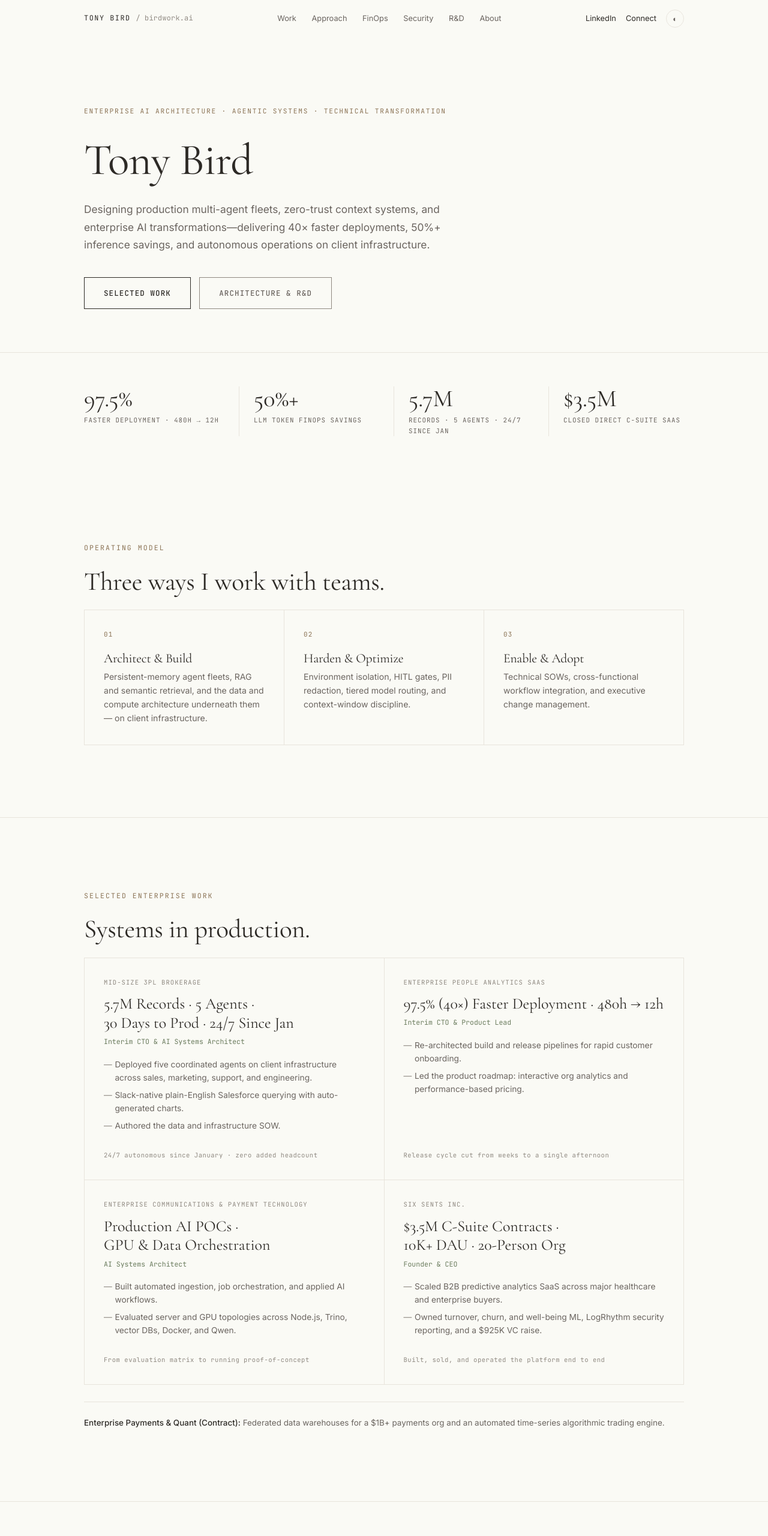
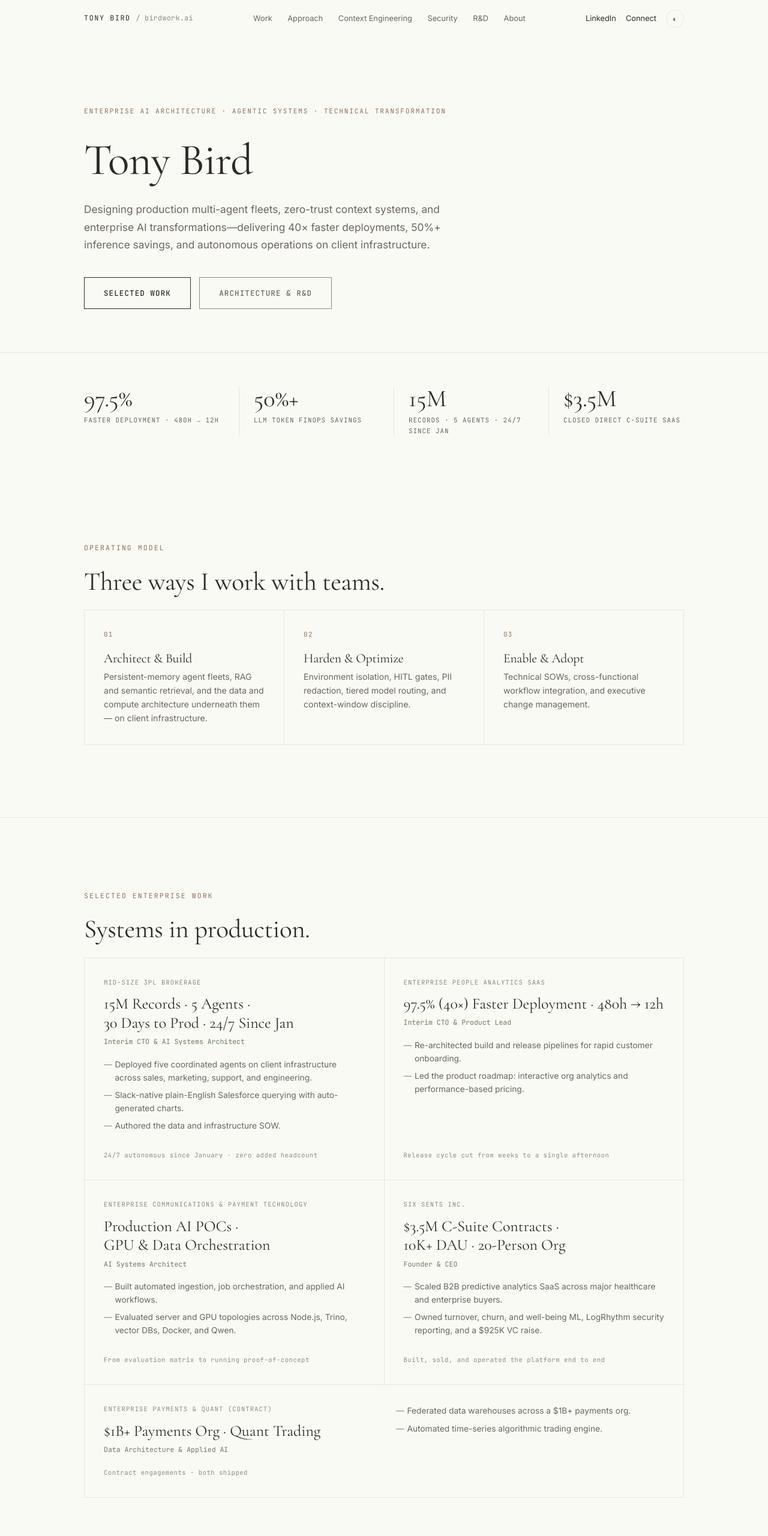
Before and after one commit to birdanth/birdwork.ai, a plain HTML site: page index.html in a window 1280 px wide. Shown: the top 2560 px of the page at 60% size. Drawn offline with nearby package versions, Linux system fonts and the light colour scheme.

Commit message:
§⊨ copy edits — payments card, Context Engineering, 15M, KORE
- payments/quant engagement promoted from a footnote strip to a full-width fifth
  case card inside the grid (2-col inner split aligned to the grid seam)
- nav + footer label and section heading now read Context Engineering
- 3PL card and stat bar report 15M records
- KORE fully capitalised everywhere, trailing period dropped from the R&D heading

```diff
--- a/index.html
+++ b/index.html
@@ -105,6 +105,9 @@ nav.scrolled{border-bottom-color:var(--border)}
 
 /* work */
 .work-card{background:var(--bg);padding:2rem;display:flex;flex-direction:column}
+.work-card.wide{grid-column:span 2;display:grid;grid-template-columns:1fr 1fr;column-gap:2.5rem;align-items:start}
+.work-card.wide .tag{grid-column:1/-1;margin-top:.2rem;padding-top:0}
+@media(max-width:900px){.work-card.wide{grid-template-columns:1fr;gap:1rem}}
 .work-card .client{font-family:'JetBrains Mono',monospace;font-size:.66rem;letter-spacing:.1em;text-transform:uppercase;color:var(--fg-dim);margin-bottom:.7rem}
 .work-card .metric{font-family:'Cormorant Garamond',serif;font-size:1.62rem;line-height:1.22;margin-bottom:.35rem;color:var(--fg);text-wrap:balance}
 .work-card .role{font-size:.72rem;color:var(--accent-green);font-family:'JetBrains Mono',monospace;margin-bottom:1.1rem}
@@ -112,8 +115,6 @@ nav.scrolled{border-bottom-color:var(--border)}
 .work-card li{padding-left:1.15rem;position:relative;margin-bottom:.45rem}
 .work-card li::before{content:"—";position:absolute;left:0;color:var(--fg-dim)}
 .work-card .tag{margin-top:auto;padding-top:1.4rem;font-family:'JetBrains Mono',monospace;font-size:.66rem;color:var(--fg-dim);letter-spacing:.05em}
-.proof-strip{margin-top:1.75rem;padding-top:1.4rem;border-top:1px solid var(--border);font-size:.84rem}
-.proof-strip strong{color:var(--fg);font-weight:500}
 
 /* finops */
 .callout{background:var(--bg);padding:1.6rem}
@@ -203,7 +204,7 @@ footer{padding:1.6rem 0 2rem;font-family:'JetBrains Mono',monospace;font-size:.7
   <div class="nav-inner">
     <a href="#top" class="brand">Tony Bird <span>/ birdwork.ai</span></a>
     <div class="nav-links">
-      <a href="#work">Work</a><a href="#approach">Approach</a><a href="#finops">FinOps</a><a href="#security">Security</a><a href="#research">R&amp;D</a><a href="#about">About</a>
+      <a href="#work">Work</a><a href="#approach">Approach</a><a href="#finops">Context Engineering</a><a href="#security">Security</a><a href="#research">R&amp;D</a><a href="#about">About</a>
     </div>
     <div class="nav-right">
       <a href="https://www.linkedin.com/in/anthonymbird/" data-href="linkedin" rel="me" class="hide-sm">LinkedIn</a>
@@ -216,7 +217,7 @@ footer{padding:1.6rem 0 2rem;font-family:'JetBrains Mono',monospace;font-size:.7
 
 <div class="drawer" id="drawer" data-open="false">
   <button class="drawer-close" id="drawerClose" aria-label="Close menu">×</button>
-  <a href="#work">Work</a><a href="#approach">Approach</a><a href="#finops">FinOps</a><a href="#security">Security</a><a href="#research">R&amp;D</a><a href="#about">About</a><a href="#connect">Connect</a>
+  <a href="#work">Work</a><a href="#approach">Approach</a><a href="#finops">Context Engineering</a><a href="#security">Security</a><a href="#research">R&amp;D</a><a href="#about">About</a><a href="#connect">Connect</a>
   <p class="drawer-meta">bird@birdwork.ai · Grand Rapids, MI</p>
 </div>
 
@@ -236,7 +237,7 @@ footer{padding:1.6rem 0 2rem;font-family:'JetBrains Mono',monospace;font-size:.7
   <div class="stats">
     <div class="stat"><b>97.5%</b><span>Faster deployment · 480h → 12h</span></div>
     <div class="stat"><b>50%+</b><span>LLM token FinOps savings</span></div>
-    <div class="stat"><b>5.7M</b><span>Records · 5 agents · 24/7 since Jan</span></div>
+    <div class="stat"><b>15M</b><span>Records · 5 agents · 24/7 since Jan</span></div>
     <div class="stat"><b>$3.5M</b><span>Closed direct C-suite SaaS</span></div>
   </div>
 </div>
@@ -261,7 +262,7 @@ footer{padding:1.6rem 0 2rem;font-family:'JetBrains Mono',monospace;font-size:.7
 
       <article class="work-card">
         <p class="client"><span data-site="client.logistics">Mid-Size 3PL Brokerage</span></p>
-        <p class="metric">5.7M Records · 5 Agents · <span class="nw">30 Days to Prod</span> · <span class="nw">24/7 Since Jan</span></p>
+        <p class="metric">15M Records · 5 Agents · <span class="nw">30 Days to Prod</span> · <span class="nw">24/7 Since Jan</span></p>
         <p class="role">Interim CTO &amp; AI Systems Architect</p>
         <ul>
           <li>Deployed five coordinated agents on client infrastructure across sales, marketing, support, and engineering.</li>
@@ -304,14 +305,27 @@ footer{padding:1.6rem 0 2rem;font-family:'JetBrains Mono',monospace;font-size:.7
         <p class="tag">Built, sold, and operated the platform end to end</p>
       </article>
 
+      <article class="work-card wide">
+        <div class="wide-a">
+          <p class="client">Enterprise Payments &amp; Quant (Contract)</p>
+          <p class="metric">$1B+ Payments Org · Quant Trading</p>
+          <p class="role">Data Architecture &amp; Applied AI</p>
+        </div>
+        <div class="wide-b">
+          <ul>
+            <li>Federated data warehouses across a $1B+ payments org.</li>
+            <li>Automated time-series algorithmic trading engine.</li>
+          </ul>
+        </div>
+        <p class="tag">Contract engagements · both shipped</p>
+      </article>
     </div>
-    <p class="proof-strip"><strong>Enterprise Payments &amp; Quant (Contract):</strong> Federated data warehouses for a $1B+ payments org and an automated time-series algorithmic trading engine.</p>
   </div>
 </section>
 
 <section id="finops">
   <div class="container">
-    <p class="section-label">Context Engineering &amp; LLM FinOps</p>
+    <p class="section-label">Context Engineering</p>
     <h2>Most AI spend is architecture, not usage.</h2>
     <p class="lede">Token burn is a design outcome. Harness gaps, unbounded context, and frontier-only routing are fixable in days — and measurable on the invoice.</p>
 
@@ -357,17 +371,17 @@ footer{padding:1.6rem 0 2rem;font-family:'JetBrains Mono',monospace;font-size:.7
 <section id="research">
   <div class="container">
     <p class="section-label">R&amp;D · B.I. R&amp;D LLC</p>
-    <h2>KNODES &amp; Kore.</h2>
+    <h2>KNODES &amp; KORE</h2>
     <p class="lede">A hypergraph semantic data warehouse and continuous agentic memory, built to eliminate context drift. Every automated action carries HITL auditability, so the system stays defensible in regulated environments.</p>
 
     <div class="rd">
       <div class="pillars">
-        <div class="pillar"><h4>Kore &amp; .kan Binary Format</h4><p>Append-only memory that compacts instead of drifting.</p></div>
+        <div class="pillar"><h4>KORE &amp; .kan Binary Format</h4><p>Append-only memory that compacts instead of drifting.</p></div>
         <div class="pillar"><h4>RSMPU</h4><p>Dual graph-tensor representation resolved by consensus.</p></div>
         <div class="pillar"><h4>KlosureSpec</h4><p>Semantic closure in Python, Pydantic, and DuckDB.</p></div>
       </div>
 
-      <svg class="flow" viewBox="0 0 720 132" role="img" aria-label="Pipeline: signals, working context, KlosureSpec with human approval, Kore .kan format, KNODES memory, audited actions">
+      <svg class="flow" viewBox="0 0 720 132" role="img" aria-label="Pipeline: signals, working context, KlosureSpec with human approval, KORE .kan format, KNODES memory, audited actions">
                 <g fill="none">
           <rect class="node" x="1"   y="28" width="96" height="76" rx="3"/>
           <rect class="node" x="125" y="28" width="96" height="76" rx="3"/>
@@ -382,14 +396,14 @@ footer{padding:1.6rem 0 2rem;font-family:'JetBrains Mono',monospace;font-size:.7
         <text x="173" y="70" text-anchor="middle">Context</text>
         <text x="297" y="64" text-anchor="middle" font-size="10">KlosureSpec</text>
         <text x="297" y="78" text-anchor="middle" font-size="9" fill="#8B7355">+ HITL</text>
-        <text x="421" y="70" text-anchor="middle">Kore/.kan</text>
+        <text x="421" y="70" text-anchor="middle">KORE/.kan</text>
         <text x="545" y="70" text-anchor="middle">KNODES</text>
         <text x="669" y="64" text-anchor="middle" font-size="9">Audited</text>
         <text x="669" y="78" text-anchor="middle" font-size="9">Actions</text>
         <text x="173" y="118" text-anchor="middle" font-size="9">working</text>
         <text x="545" y="118" text-anchor="middle" font-size="9">memory</text>
       </svg>
-      <svg class="flow flow-v" viewBox="0 0 352 386" role="img" aria-label="Pipeline: signals, working context, KlosureSpec with human approval, Kore .kan format, KNODES memory, audited actions">
+      <svg class="flow flow-v" viewBox="0 0 352 386" role="img" aria-label="Pipeline: signals, working context, KlosureSpec with human approval, KORE .kan format, KNODES memory, audited actions">
         <g fill="none">
           <rect class="node" x="20" y="4"   width="312" height="46" rx="3"/>
           <rect class="node" x="20" y="70"  width="312" height="46" rx="3"/>
@@ -404,7 +418,7 @@ footer{padding:1.6rem 0 2rem;font-family:'JetBrains Mono',monospace;font-size:.7
         <text x="176" y="99" text-anchor="middle">Working Context</text>
         <text x="176" y="157" text-anchor="middle">KlosureSpec</text>
         <text x="176" y="173" text-anchor="middle" font-size="10" fill="#8B7355">+ HITL</text>
-        <text x="176" y="231" text-anchor="middle">Kore/.kan</text>
+        <text x="176" y="231" text-anchor="middle">KORE/.kan</text>
         <text x="176" y="297" text-anchor="middle">KNODES Memory</text>
         <text x="176" y="363" text-anchor="middle">Audited Actions</text>
       </svg>
@@ -455,7 +469,7 @@ footer{padding:1.6rem 0 2rem;font-family:'JetBrains Mono',monospace;font-size:.7
   <div class="container foot-inner">
     <span>© 2026 Tony Bird · birdwork.ai</span>
     <div class="foot-inner" style="display:flex;gap:1rem">
-      <a href="#work">Work</a><a href="#approach">Approach</a><a href="#finops">FinOps</a><a href="#security">Security</a><a href="#research">R&amp;D</a><a href="#about">About</a>
+      <a href="#work">Work</a><a href="#approach">Approach</a><a href="#finops">Context Engineering</a><a href="#security">Security</a><a href="#research">R&amp;D</a><a href="#about">About</a>
     </div>
   </div>
 </footer>
```
